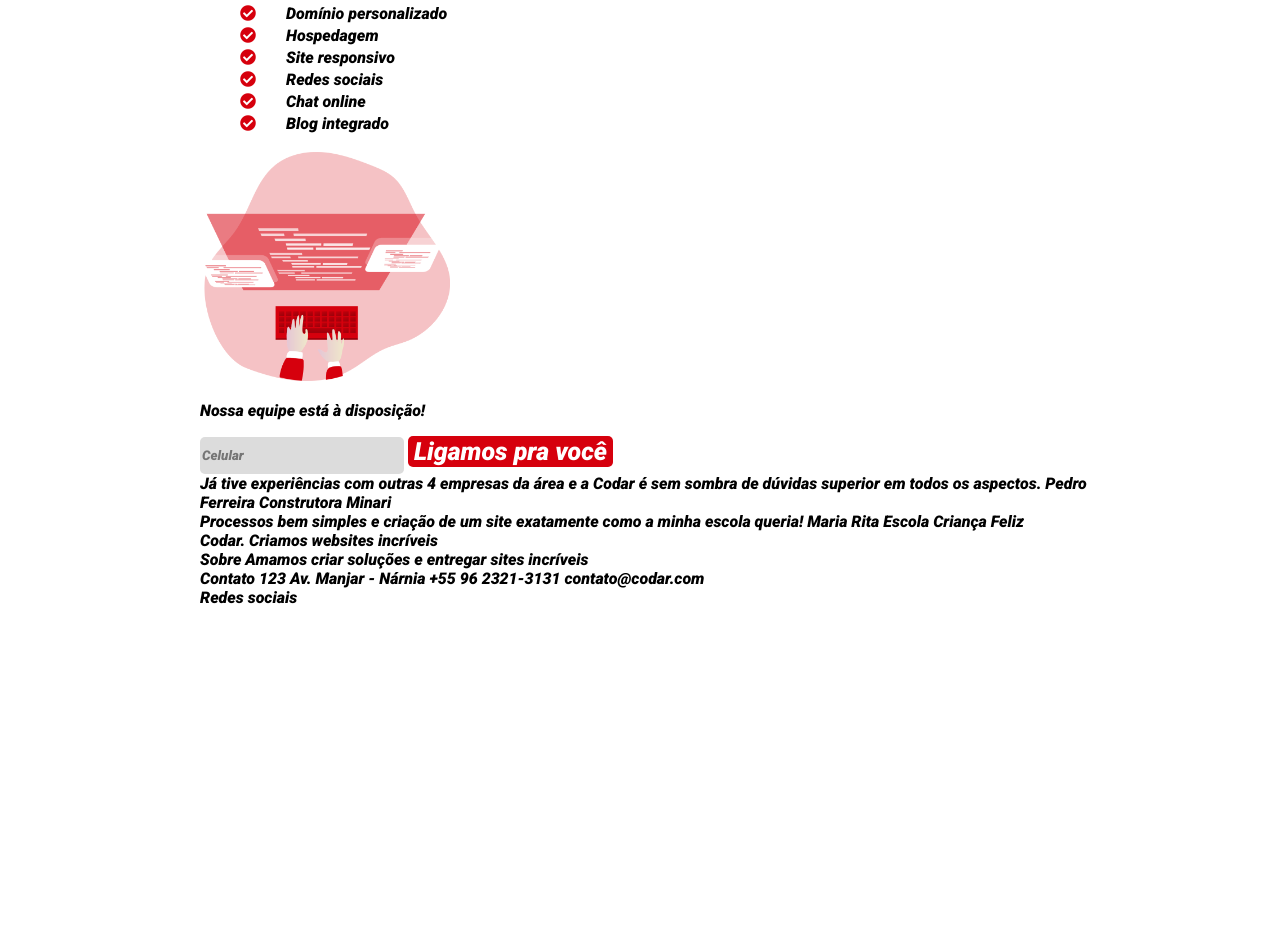
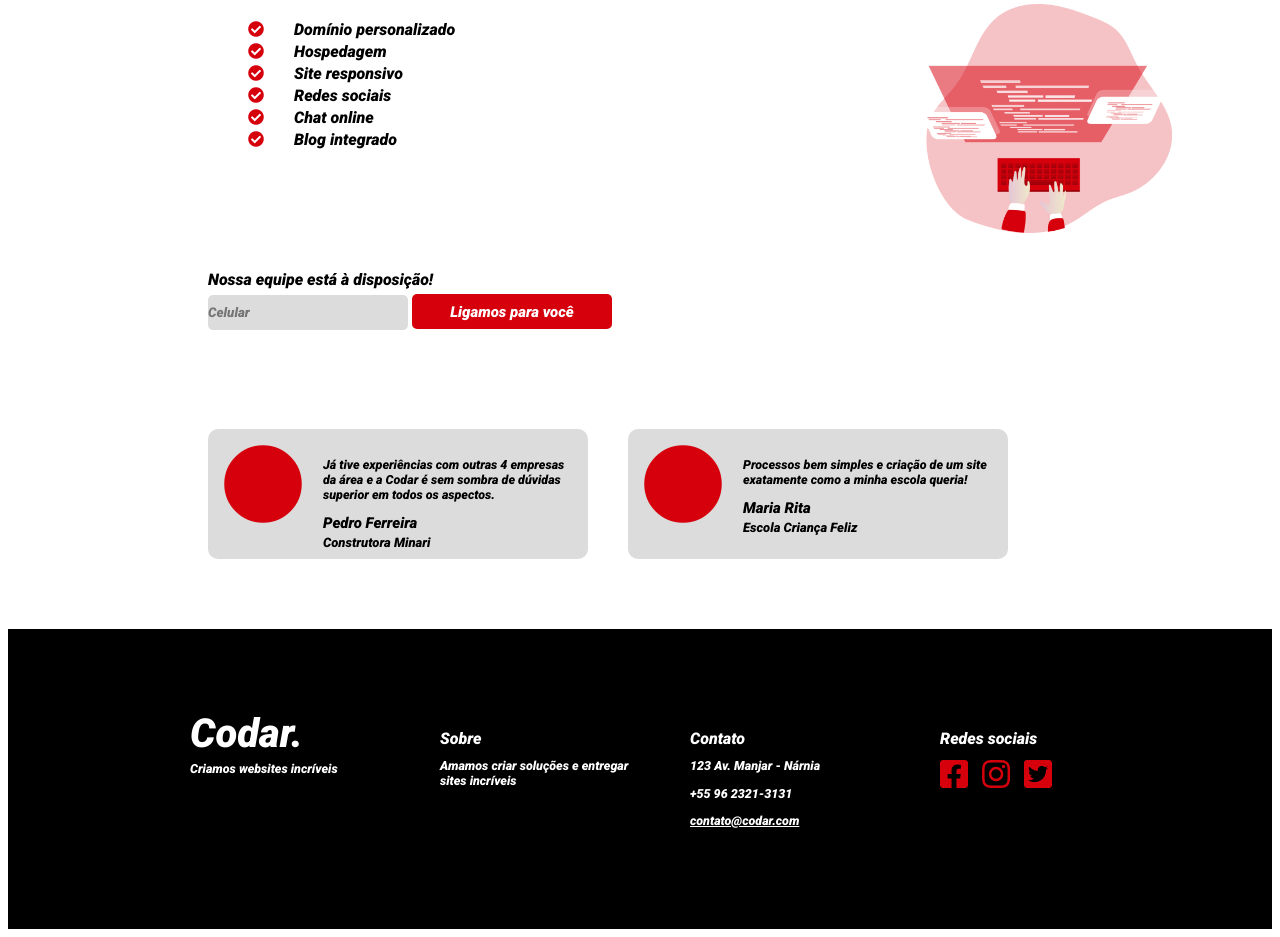
Before and after one commit to EvertonDSS/devchallenge, a plain HTML site: page index.html in a window 1280 px wide. Shown: the part 554-1491 px from the top of the page. Before the commit the page ends 1161 px from the top, so only its background shows below. Drawn offline with Linux system fonts and the light colour scheme.

Commit message:
Site desktop OK
Diminuir as tags CSS e corrigir algumas tags HTML

```diff
--- a/index.html
+++ b/index.html
@@ -18,13 +18,15 @@
   </head>
   <body>
     <div class="menu">
-      <div id="logo"><span id="codar"> Codar</span>.</div>
+      <div id="logo"><span class="codar"> Codar</span>.</div>
       <nav id="menu">
         <ul>
           <a href="index.html"><li>Início</li></a>
           <a href="#"><li>Serviços</li></a>
           <a href="#"><li>Contato</li></a>
-          <a href="#"><li id="login">Login</li></a>
+          <button id="login">
+            <a href="#"><li>Login</li></a>
+          </button>
         </ul>
       </nav>
     </div>
@@ -50,36 +52,81 @@
         <li><i class="fas fa-check-circle"></i>Chat online</li>
         <li><i class="fas fa-check-circle"></i>Blog integrado</li>
       </ul>
-      <img src="assets/coding_.png" width="250px" alt="" />
+      <div id="coding">
+        <img src="assets/coding_.png" width="250px" alt="" />
+      </div>
     </div>
 
-    <div id="ligacao">
+    <div id="contato">
       <p>Nossa equipe está à disposição!</p>
-      <input
-        type="text"
-        class="number"
-        placeholder="Celular"
-        name=""
-        id="celular"
-      />
-      <button id="">Ligamos pra você</button>
+
+      <div id="botao-ligar">
+        <form action="#" id="form"></form>
+          <input type="number" class="number" placeholder="Celular" id="celular" />
+          <button type="submit" id="ligar">Ligamos para você</button>
+        </form>
+      </div>
     </div>
-    <div>
-      Já tive experiências com outras 4 empresas da área e a Codar é sem sombra
-      de dúvidas superior em todos os aspectos. Pedro Ferreira Construtora
-      Minari
-    </div>
-    <div>
-      Processos bem simples e criação de um site exatamente como a minha escola
-      queria! Maria Rita Escola Criança Feliz
+
+    <div id="comentario">
+      <div class="comentario">
+        <i class="fas fa-circle fa-5x"></i>
+        <div>
+          <p>
+            Já tive experiências com outras 4 empresas da área e a Codar é sem
+            sombra de dúvidas superior em todos os aspectos.
+          </p>
+          <span class="autor"> Pedro Ferreira</span>
+          <span class="local"> Construtora Minari</span>
+        </div>
+      </div>
+      <div class="comentario">
+        <i class="fas fa-circle fa-5x"></i>
+        <div>
+          <p>
+            Processos bem simples e criação de um site exatamente como a minha
+            escola queria!
+          </p>
+          <span class="autor"> Maria Rita </span>
+          <span class="local"> Escola Criança Feliz </span>
+        </div>
+      </div>
     </div>
     <footer>
-      <div>Codar. Criamos websites incríveis</div>
-      <div>Sobre Amamos criar soluções e entregar sites incríveis</div>
-      <div>
-        Contato 123 Av. Manjar - Nárnia +55 96 2321-3131 contato@codar.com
+      <div id="footer">
+        <div class="footer">
+          <span class="codar">Codar.</span>
+          <div class="text-footer">
+            <p>Criamos websites incríveis</p>
+          </div>
+        </div>
+
+        <div class="footer">
+          <span>Sobre</span>
+          <div class="text-footer">
+            <p>Amamos criar soluções e entregar sites incríveis</p>
+          </div>
+        </div>
+
+        <div class="footer">
+          <span>Contato</span>
+          <div class="text-footer">
+            <p>123 Av. Manjar - Nárnia</p>
+            <p>+55 96 2321-3131</p>
+            <p class="email">contato@codar.com</p>
+          </div>
+        </div>
+
+        <div class="footer">
+          <span>Redes sociais</span>
+          <div class="text-footer">
+            <i class="fab fa-facebook-square fa-2x"></i>
+            <i class="fab fa-instagram fa-2x"></i>
+            <i class="fab fa-twitter-square fa-2x"></i>
+          </div>
+        </div>
       </div>
-      <div>Redes sociais</div>
     </footer>
+
   </body>
 </html>
--- a/style.css
+++ b/style.css
@@ -2,29 +2,38 @@
   font-family: "Roboto", sans-serif;
 }
 
-body {
+.menu,
+#container,
+#servicos,
+#contato,
+#comentario {
+  align-items: center;
   margin-left: 200px;
-  align-items: center;
-  height: 700px;
-  width: 70%;
+  margin-right: 100px;
+  max-width: 1300px;
 }
+
+
 
 .menu {
   position: static;
   padding-bottom: 200px;
 }
 
-#codar {
-  color: #d6000d;
-  font-size: 60px;
+.codar {
+  font-size: 40px;
   font-style: italic;
   font-weight: bold;
   padding-right: 0;
 }
 
+#logo .codar {
+  color: #d6000d;
+}
+
 #menu {
   float: right;
-  margin-right: 250px;
+  line-height: 5px;
 }
 
 #login {
@@ -58,17 +67,22 @@ a {
   color: inherit;
   text-decoration: none;
 }
+button:hover {
+    background-color: darkred;
+    color: white;
+    border-radius: 5px;
+    border: none;
+  }
 
 button {
     background-color: #d6000d;
     color: white;
     border-radius: 5px;
     border: none;
-  font-size: 25px;
   }
 
 h2 {
-  margin-top: 0px ;
+  margin-top: 0px;
   color: #d6000d;
   font-size: 50px;
 }
@@ -82,25 +96,57 @@ h2 {
   height: 30px;
   font-size: 15px;
 }
+
 i {
   color: #d6000d;
+
+}
+
+#botao-ligar {
+  height: 35px;
 }
 
 #celular {
   background-color: gainsboro;
   border: 0px;
+  padding: 0px;
   width: 200px;
   height: 35px;
   border-radius: 5px;
 }
 
-#ligacao {
-  align-items: unset;
+#contato p {
+  margin-bottom: 5px;
+}
+
+#contato {
+  margin-bottom: 100px;
+}
+
+#ligar {
+  border: 0px;
+  padding: 0px;
+  width: 200px;
+  height: 35px;
+  font-size: 15px;
+}
+
+
+#servicos {
+  height: 250px;
 }
 
 #servicos ul i {
   padding-bottom: 5px;
   padding-right: 30px;
+}
+
+#servicos ul {
+  position: absolute;
+}
+
+#servicos #coding {
+  float: right;
 }
 
 #container {
@@ -119,3 +165,81 @@ i {
 .orcamento {
   float: right;
 }
+
+#comentario {
+  height: 200px;
+  margin-right: 0;
+}
+
+.comentario {
+  background-color: gainsboro;
+  float: left;
+  height: 100px;
+  width: 350px;
+  padding: 15px;
+  border: 10px;
+  margin-right: 40px;
+  border-radius: 10px;
+}
+
+.comentario p {
+  font-size: 12.5px;
+  width: 250px;
+}
+
+.autor {
+  font-size: 15px;
+  display: block;
+}
+
+.local {
+  font-size: 13px;
+}
+
+.comentario div {
+  float: right;
+}
+
+#footer {
+  position: relative;
+  display: flex;
+  height: 300px;
+  bottom: 0;
+  width: 100%;
+  color: white;
+  background-color: black;
+  margin: 0;
+  justify-content: center;
+}
+
+#footer .footer {
+  margin-left: 50px;
+  margin-top: 100px;
+  margin-bottom: 50px;
+  width: 200px;
+  height: 50px;
+  float: left;
+}
+
+#footer span {
+  line-height: 10px;
+  border-bottom: 10px;
+}
+
+.text-footer {
+  margin-right: 10px;
+  padding-top: 10px;
+}
+
+.text-footer p {
+  margin-top: 0;
+  font-size: 12.5px;
+}
+
+.text-footer i {
+  margin-right: 10px;
+}
+
+.email {
+    text-decoration: underline;
+}
```
Lines whose indentation alone changed are shown as unchanged.
